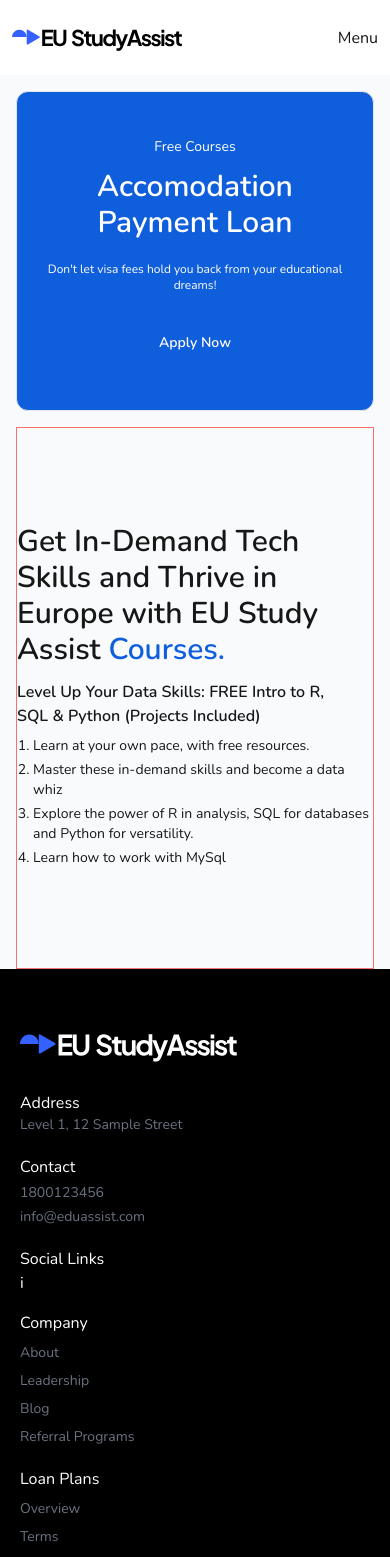
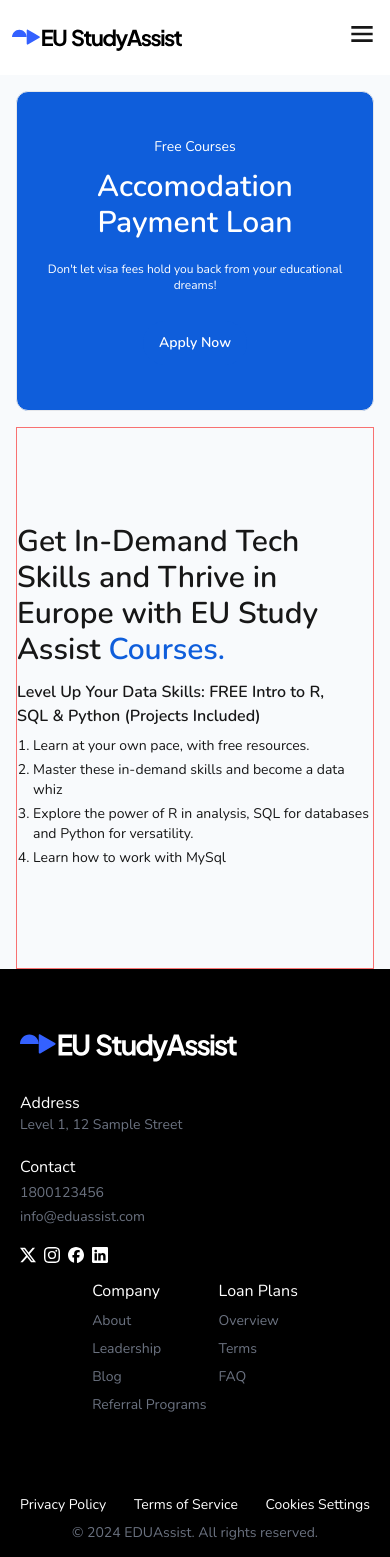
Before and after one commit to EU-Study-Assist/Assessment, a Next.js app: page /loan/accomodation in a window 390 px wide. Shown: the top 1557 px of the page. Built offline with nearby package versions, Linux system fonts and the light colour scheme.

Commit message:
Fix: UI spacings and paddings

```diff
--- a/app/components/courses/hero.tsx
+++ b/app/components/courses/hero.tsx
@@ -3,8 +3,8 @@ import React from "react";
 
 const Hero = () => {
   return (
-    <div className="flex justify-center text-center lg:my-10 my-4 w-full lg:h-[80vh]">
-      <div className="rounded-xl border bg-primary text-white flex-1 h-80 lg:h-full flex flex-col text-center justify-center items-center">
+    <div className="flex justify-center text-center lg:my-10 my-4 w-full md:h-[60vh] lg:h-[80vh]">
+      <div className="rounded-xl border bg-primary text-white flex-1 h-80 md:h-full flex flex-col text-center justify-center items-center">
         <p className="text-sm mb-1 lg:mb-3">Free Courses</p>
         <h2 className="text-3xl lg:text-4xl px-4 lg:w-[30vw] font-semibold">
           Introduction to R, SQL and Python
--- a/app/components/courses/info.tsx
+++ b/app/components/courses/info.tsx
@@ -1,13 +1,13 @@
 import Image from "next/image";
 import React from "react";
-import { CiCircleCheck } from "react-icons/ci";
 import checkicon from "@/app/assets/svg/checkicon.svg";
+import infoimage from "../../assets/images/placeholder_img.jpg";
 
 const Info = () => {
   return (
-    <div className="py-12 pe-10 flex mt-3 lg:mt-10 lg:items-center">
-      <div className="flex flex-col lg:w-[50%] lg:pl-14 lg:pr-24">
-        <h2 className="text-3xl lg:text-4xl font-semibold pe-2 text-wrap">
+    <div className="py-12 pe-10 flex mt-3 md:mt-10 md:items-center">
+      <div className="flex flex-col md:w-[50%] md:pl-14 md:pr-24">
+        <h2 className="text-3xl md:text-4xl font-semibold pe-2 text-wrap">
           Get In-Demand Tech Skills and Thrive in Europe with EU Study Assist
           <span className="text-primary"> Courses.</span>
         </h2>
@@ -35,10 +35,12 @@ const Info = () => {
           </li>
         </ul>
       </div>
-      <div className="hidden lg:block rounded-xl h-[70vh] flex-1 ps-24">
-        <div className="bg-primary h-full rounded-xl">
-          {/* <Image src={} /> */}
-        </div>
+      <div className="hidden md:block rounded-xl h-[70vh] flex-1 ps-24">
+        <Image
+          src={infoimage}
+          alt="Info Image"
+          className="h-full rounded-xl object-cover"
+        />
       </div>
     </div>
   );
--- a/app/components/footer.tsx
+++ b/app/components/footer.tsx
@@ -22,7 +22,6 @@ const Footer = () => {
           </div>
           <SocialLinks />
         </div>
-        i
         <QuickLinks />
       </div>
       <div className="flex flex-col-reverse lg:flex-row lg:justify-between items-center gap-2 pt-12">
--- a/app/ui/legallinks.tsx
+++ b/app/ui/legallinks.tsx
@@ -2,7 +2,7 @@ import React from "react";
 
 const LegalLinks = () => {
   return (
-    <div className="flex items-center text-white justify-between w-full lg:w-fit lg:text-xs lg:gap-4 mt-2 text-sm">
+    <div className="flex items-center text-white justify-between w-full md:w-fit lg:text-xs md:gap-4 mt-2 text-sm">
       <h2>Privacy Policy</h2>
       <h2>Terms of Service</h2>
       <h2>Cookies Settings</h2>
--- a/app/ui/mobile/navs.tsx
+++ b/app/ui/mobile/navs.tsx
@@ -2,6 +2,7 @@ import Image from "next/image";
 import React from "react";
 import logo from "../../assets/svg/logo.svg";
 import NavActions from "../navactions";
+import { BiMenu } from "react-icons/bi";
 
 const MNavs = ({
   show,
@@ -13,15 +14,15 @@ const MNavs = ({
   return (
     <div className="lg:hidden">
       {show && (
-        <div className="bg-white rounded-b shadow font-semibold flex flex-col w-72 h-screen duration-300 absolute top-0 left-0 px-3 py-2">
+        <div className="bg-white rounded-b shadow font-semibold flex flex-col w-72 h-screen duration-300 absolute top-0 right-0 px-3 py-2">
           <div className="flex justify-between items-center text-xs">
             <Image src={logo} alt="EU Logo" />
-            <p
+            <button
               onClick={toggleNav}
               className="w-8 h-8 border rounded-full flex justify-center items-center text-red-600"
             >
               X
-            </p>
+            </button>
           </div>
           <div className="flex-1 flex flex-col justify-between">
             <ul className="flex flex-col list-none py-2 gap-1 font-semibold">
@@ -35,7 +36,7 @@ const MNavs = ({
         </div>
       )}
       <button onClick={toggleNav} className="menu">
-        Menu
+        <BiMenu size={32} />
       </button>
     </div>
   );
--- a/app/ui/quicklinks.tsx
+++ b/app/ui/quicklinks.tsx
@@ -2,7 +2,7 @@ import React from "react";
 
 const QuickLinks = () => {
   return (
-    <div className="flex flex-col lg:flex-row gap-3 my-4 lg:my-0 lg:flex-1 lg:gap-16">
+    <div className="flex justify-center gap-3 my-4 lg:my-0 md:flex-1 md:gap-16">
       <div className="flex flex-col gap-2 lg:gap-4 mb-2 linksParent">
         <h2>Company</h2>
         <h3>About</h3>
--- a/app/ui/sociallinks.tsx
+++ b/app/ui/sociallinks.tsx
@@ -1,7 +1,16 @@
 import React from "react";
+import { BsInstagram, BsLinkedin, BsTwitterX } from "react-icons/bs";
+import { FaFacebook } from "react-icons/fa6";
 
 const SocialLinks = () => {
-  return <div className="flex">Social Links</div>;
+  return (
+    <div className="flex gap-2 cursor-pointer">
+      <BsTwitterX />
+      <BsInstagram />
+      <FaFacebook />
+      <BsLinkedin />
+    </div>
+  );
 };
 
 export default SocialLinks;
--- a/tailwind.config.ts
+++ b/tailwind.config.ts
@@ -13,6 +13,15 @@ const config: Config = {
         foreground: "var(--foreground)",
         primary: "#0F5EDB",
       },
+      animation: {
+        slideIn: "slideIn 0.5s ease-in-out",
+      },
+      keyframes: {
+        slideIn: {
+          "0%": { transform: "translateX(-100%)" },
+          "100%": { transform: "translateX(100)" },
+        },
+      },
     },
   },
   plugins: [],
```
Also changed, not shown: 1 other file (tests, documents, lock files or other folders).
